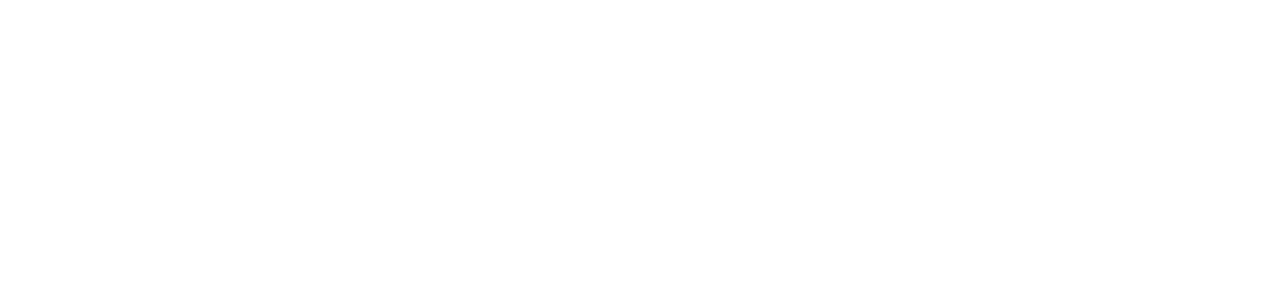
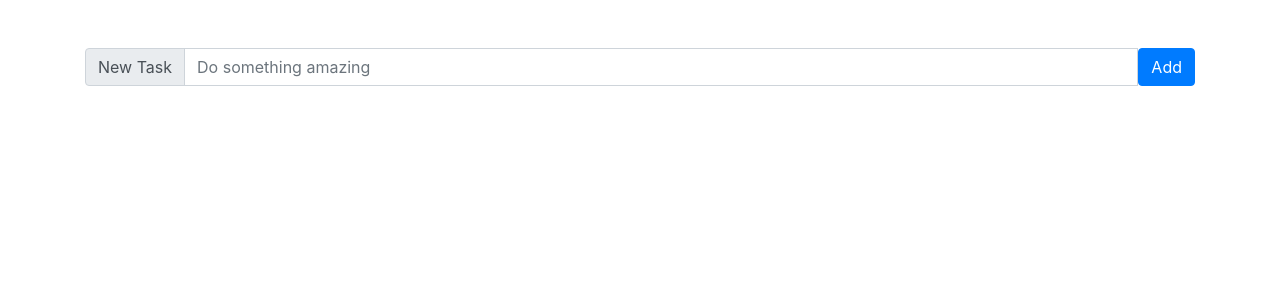
Before and after one commit to plooney81/react_todo_list, a React (Create React App) app: page / in a window 1280 px wide. Shown: the top 300 px of the page. Built offline with nearby package versions, Linux system fonts and the light colour scheme.

Commit message:
strike through

```diff
--- a/package.json
+++ b/package.json
@@ -6,7 +6,9 @@
     "@testing-library/jest-dom": "^5.11.5",
     "@testing-library/react": "^11.1.0",
     "@testing-library/user-event": "^12.1.10",
+    "bootstrap": "^4.5.3",
     "react": "^17.0.1",
+    "react-bootstrap": "^1.4.0",
     "react-dom": "^17.0.1",
     "react-scripts": "4.0.0",
     "web-vitals": "^0.2.4"
--- a/src/App.css
+++ b/src/App.css
@@ -36,3 +36,7 @@
     transform: rotate(360deg);
   }
 }
+
+ul{
+  list-style-type: none;
+}
--- a/src/App.js
+++ b/src/App.js
@@ -1,9 +1,15 @@
 import './App.css';
+import ToDos from './ToDos';
+import Container from 'react-bootstrap/Container';
+
+import 'bootstrap/dist/css/bootstrap.min.css';
 
 function App() {
   return (
     <div className="App">
-
+      <Container className="mt-5">
+        <ToDos />
+      </Container>
     </div>
   );
 }
--- /dev/null
+++ b/src/ToDos.js
@@ -0,0 +1,109 @@
+import React, {Component} from "react";
+import Button from 'react-bootstrap/Button';
+import InputGroup from 'react-bootstrap/InputGroup';
+import FormControl from 'react-bootstrap/FormControl';
+import FormGroup from 'react-bootstrap/FormGroup';
+import { Badge, Form } from "react-bootstrap";
+
+class ToDos extends Component{
+    constructor() {
+        super();
+        this.state = {
+            newTodo: '',
+            todos: [],
+            completedTodos: []
+        }
+    }
+
+    handleChange = (event) => {
+        this.setState({newTodo: event.target.value})
+    };
+
+    addTask  = (event) => {
+        event.preventDefault();
+        const todos = this.state.todos;
+        this.setState({
+            newTodo: '',
+            todos: todos.concat(this.state.newTodo)
+        })
+    }
+
+    removeLi = (index) => {
+        // take a copy of the todos array and store it in new var todo
+        const todos = [...this.state.todos];
+        todos.splice(index, 1);
+        this.setState({
+            todos: todos
+        })
+    }
+
+    completedLi = (index) => {
+        const todos = [...this.state.todos];
+        const completed = todos.splice(index, 1);
+        this.setState({
+            todos: todos,
+            completedTodos: completed
+        })
+    }
+
+    notCompletedLi = (index) => {
+        const completed = [...this.state.completedTodos];
+        const newTodo = this.state.todos.concat(completed.splice(index, 1));
+        this.setState({
+            todos: newTodo,
+            completedTodos: completed
+        })
+    }
+
+    render() {
+        const todoList = this.state.todos;
+        const completedTodos = this.state.completedTodos;
+        return (
+            <div>
+                <Form.Group>
+                  <InputGroup className="mb-3">
+                    <InputGroup.Prepend>
+                        <InputGroup.Text id="basic-addon1" onChange={this.handleChange} value={this.state.newTodo}>New Task</InputGroup.Text>
+                    </InputGroup.Prepend>
+                    <FormControl
+                        placeholder="Do something amazing"
+                        aria-label="Username"
+                        aria-describedby="basic-addon1"
+                        type="text"
+                        value={this.state.newTodo}
+                        onChange={this.handleChange}
+                    />
+                    <Button variant="primary" type="submit" onClick={this.addTask}>Add</Button>
+                    </InputGroup>
+                    {/* <button type="submit">Add Task</button> */}
+
+                </Form.Group>
+
+                {todoList.length > 0 ? <div><h4 className="mt-5"><Badge variant="info">My Tasks</Badge></h4><br/><hr/></div> : ''}
+                <ul>
+                    {todoList.map((indTodo, index) => {
+                        return <li className="m-5" key={index}>
+                            {indTodo}
+                            <Button className="ml-5" variant="danger" onClick={()=>{this.completedLi(index)}}>Done</Button>
+                            <Button className="ml-1" variant="danger" onClick={()=>{this.removeLi(index)}}>Remove</Button>
+                        </li>
+                    })}
+                </ul>
+
+                {completedTodos.length > 0 ? <div><h4 className="mt-5"><Badge variant="success">Completed Tasks</Badge></h4><br/><hr/></div> : ''}
+                <ul>
+                    {completedTodos.map((indTodo, index) => {
+                        return <li className="m-5" key={index}>
+                            <strike>{indTodo}</strike>
+                            <Button className="ml-5" variant="danger" onClick={()=>{this.notCompletedLi(index)}}>NotDone</Button>
+                            <Button className="ml-1" variant="danger" onClick={()=>{this.removeLi(index)}}>Remove</Button>
+                        </li>
+                    })}
+                </ul>
+            </div>
+        )
+    }
+}
+
+
+export default ToDos;
```
Also changed, not shown: src/ToDo.js (deleted, +0 -13 lines), 1 other file (tests, documents, lock files or other folders).
